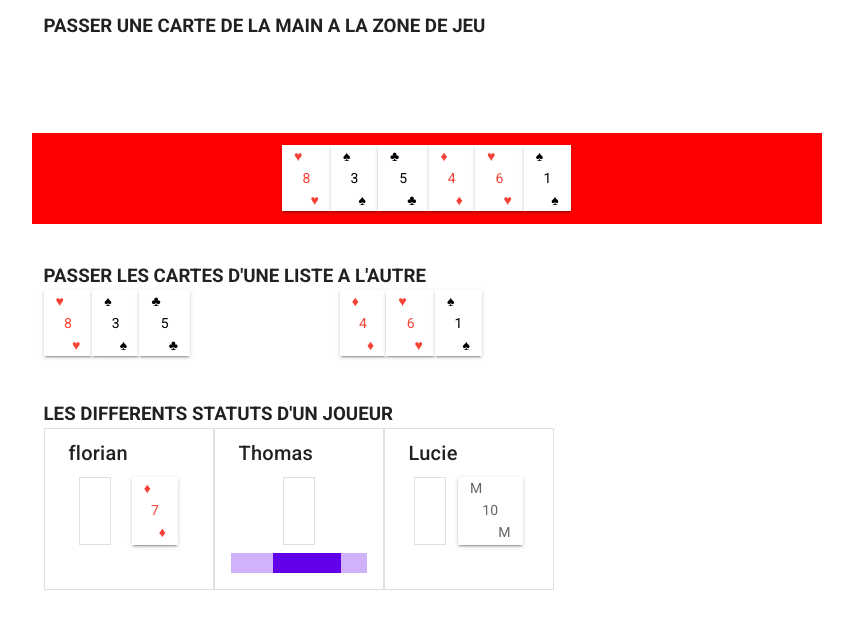
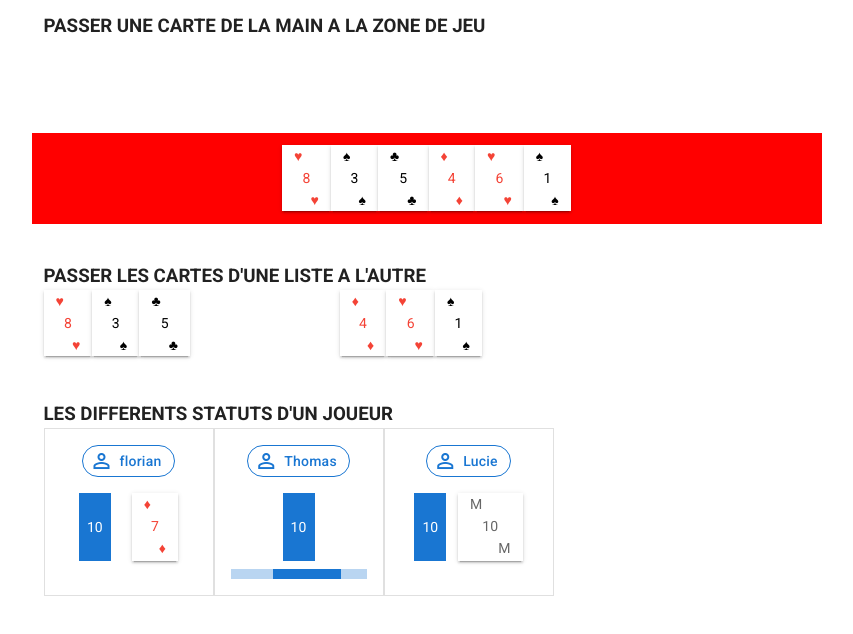
Before and after one commit to fvandenbulcke/mamayoo, a Vue app: page /test in a window 1280 px wide. Shown: the top 634 px of the page, without its empty margins (16-869 px from the left). Built offline with nearby package versions, Linux system fonts and the light colour scheme.

Commit message:
feat(PlayerStatus): design player status

```diff
--- a/src/components/cards/BackCard.vue
+++ b/src/components/cards/BackCard.vue
@@ -3,6 +3,7 @@
     outlined
     tile
     class="mamayoo-card"
+    color="primary"
   >
     <v-card-text class="pa-0 fill-height mamayoo-card-text">
       <v-container
@@ -36,10 +37,8 @@ export default {
 
 <style lang="scss" scoped>
   .mamayoo-card {
-    border: solid grey 1px;
     width: 32px;
     border-radius: 20px;
-    background: grey;
   }
 
   .mamayoo-card-text{
--- a/src/components/players/PlayerStatus.vue
+++ b/src/components/players/PlayerStatus.vue
@@ -8,8 +8,16 @@
     outlined
     tile
   >
-    <v-card-title class="pt-0 pb-2">
-      {{ player.name }}
+    <v-card-title class="pt-0 pb-2 justify-center">
+      <v-chip
+        class="ma-2"
+        color="primary"
+        outlined
+        pill
+      >
+        <v-icon left>mdi-account-outline</v-icon>
+        {{ player.name }}
+      </v-chip>
     </v-card-title>
     <v-card-text class="pb-0 d-inline-flex justify-center player-status-card-text">
       <BackCard
@@ -26,9 +34,9 @@
     </v-card-text>
     <v-card-actions v-if="this.player.isTurn">
       <v-progress-linear
-        color="deep-purple accent-4"
+        color="primary accent-4"
         indeterminate
-        height="20"
+        height="10"
       ></v-progress-linear>
     </v-card-actions>
   </v-card>
```
